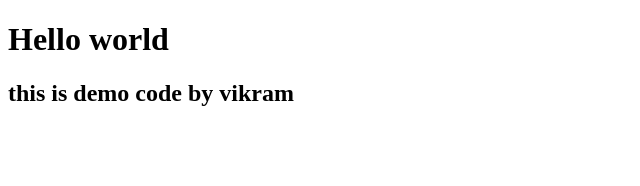
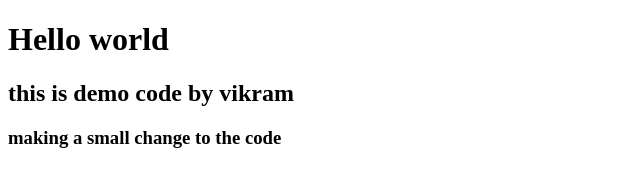
Before and after one commit to vikram-kat/spinnaker-training-demo-app, a plain HTML site: page index.html in a window 1280 px wide. Shown: the whole page, without its empty margins (0-640 px from the left). Drawn offline with Linux system fonts and the light colour scheme.

Commit message:
committing the changes

```diff
--- a/index.html
+++ b/index.html
@@ -9,5 +9,6 @@
 <body>
         <h1> Hello world </h1>
         <h2> this is demo code by vikram </h2>
+        <h3> making a small change to the code <h3>
 
 </body>
```
